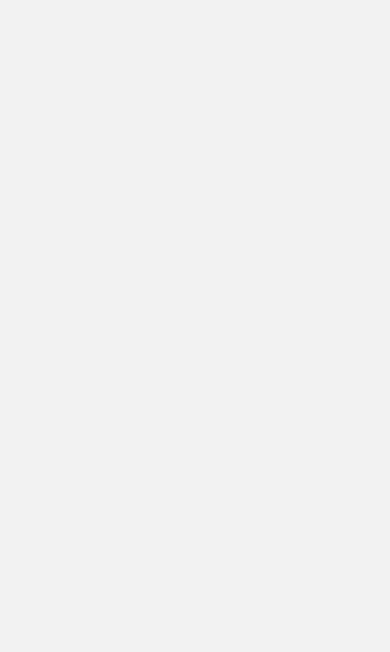
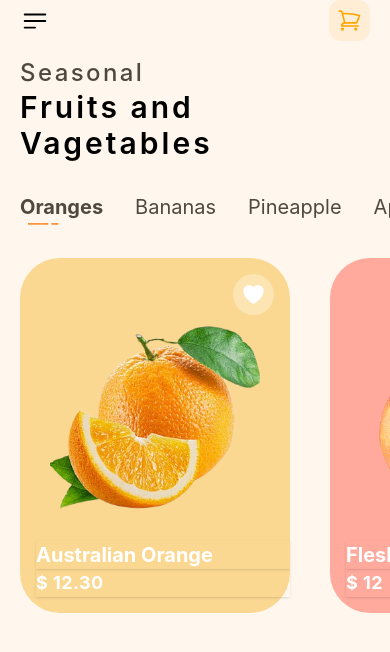
Before and after one commit to jean-carlos-19/expo-fruit-shop, a React Native app: screen /Home in a window 390 px wide. Shown: the top 652 px of the page. Built offline with nearby package versions, Linux system fonts and the light colour scheme.

Commit message:
Modificado la pantalla Home: creado el componente de barra y carrusel

```diff
--- a/src/views/Home.tsx
+++ b/src/views/Home.tsx
@@ -1,12 +1,97 @@
-import React from 'react'
-import { View } from 'react-native'
+import React, { useState } from 'react'
+import { View, TouchableOpacity, Text, ScrollView, StatusBar } from 'react-native'
+import { Bars3BottomLeftIcon, ShoppingCartIcon } from 'react-native-heroicons/outline'
+import { theme } from '@/global/theme'
+import { categories, featuredFruits } from '@/global/data'
+import {FruitCard} from '@/atomic/component'
+
+
 
 const Home = () => {
-  return (
-    <View>
 
-    </View>
-  )
+    const [activeCategory, setActiveCategory] = useState('Oranges');
+
+    return (
+        <View
+            className='flex-1 bg-orange-50'
+        >
+            <StatusBar backgroundColor={"rgb(255,247,237)"} />
+            {/* top Bar */}
+            <View className="mx-5 flex-row justify-between items-center">
+                <Bars3BottomLeftIcon size={30} color={"black"} />
+                <TouchableOpacity className='p-2 rounded-xl bg-orange-100'>
+                    <ShoppingCartIcon size={25} color={"orange"} />
+                </TouchableOpacity>
+            </View>
+
+            {/* categories */}
+            <View className="mt-4">
+
+                <Text
+                    style={{ color: theme.text }}
+                    className="text-2xl tracking-widest font-medium ml-5">
+                    Seasonal
+                </Text>
+
+                <Text className="text-3xl tracking-widest font-semibold ml-5">
+                    Fruits and Vagetables
+                </Text>
+
+                <ScrollView
+                    horizontal
+                    className="mt-8 px-5"
+                    showsHorizontalScrollIndicator={false}
+                >
+                    {
+                        categories.map((category: string, i: number) => {
+
+                            let isActive: boolean = category === activeCategory;
+                            let textClass = `text-xl ${isActive ? 'font-bold' : ''} `
+
+                            return (
+                                <TouchableOpacity
+                                    key={i}
+                                    onPress={() => setActiveCategory(category)}
+                                    className='mr-8 relative'
+                                >
+                                    <Text
+                                        style={{ color: theme.text }}
+                                        className={textClass}
+                                    >
+                                        {category}
+                                    </Text>
+                                    {
+                                        isActive ? (
+                                            <Text className="font-extrabold text-orange-400 -mt-3 ml-2">
+                                                ___ _
+                                            </Text>
+                                        ) : (null)
+                                    }
+                                </TouchableOpacity>
+                            )
+                        })
+                    }
+                </ScrollView>
+
+            </View>
+
+            {/* Fruits Carousel */}
+            <View className="mt-8">
+                <ScrollView
+                    horizontal
+                    showsHorizontalScrollIndicator={false}
+                >
+                    {
+                        featuredFruits.map((fruit:any,i:number)=> (
+                            <FruitCard fruit={fruit} key={i}  />
+                        ))
+                    }
+                </ScrollView>
+            </View>
+
+
+        </View>
+    )
 }
 
-export  {Home}
+export { Home }
```
